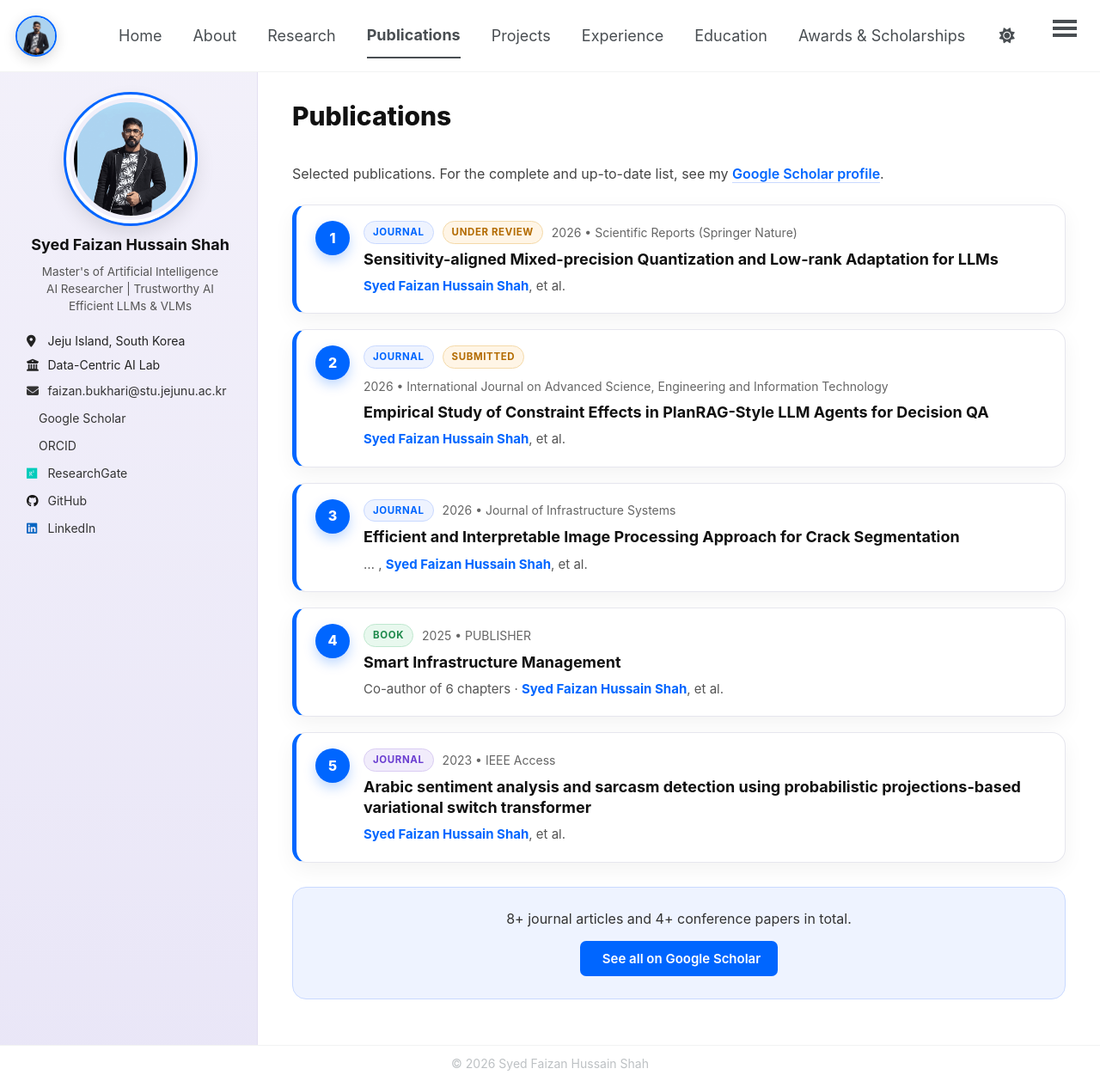
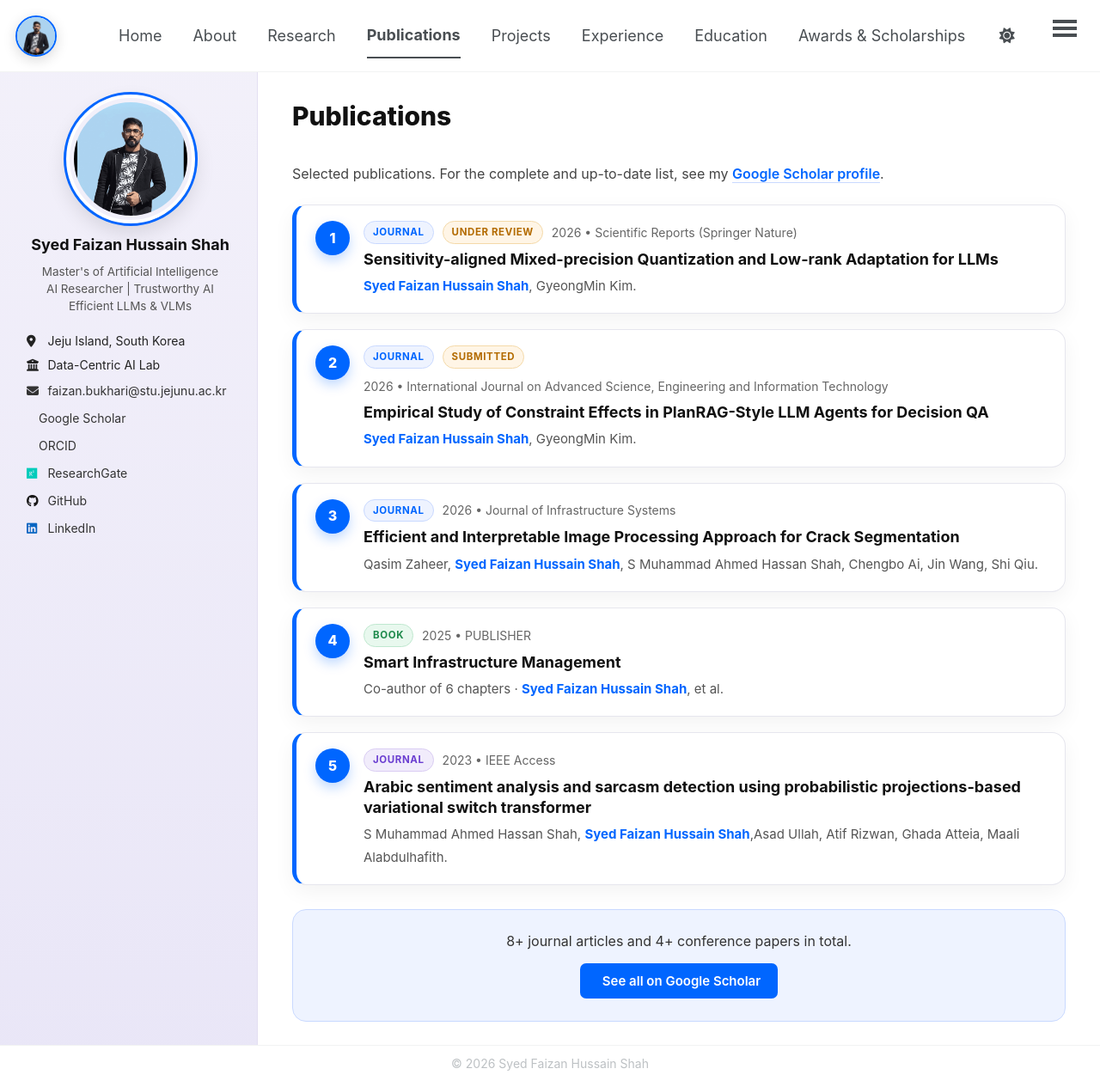
Before and after one commit to Fazi743/Fazi743.github.io, a Jekyll site: the page built from _pages/publications.html, in a window 1280 px wide and 1258 px high. Shown: the whole window at 86% size. Built offline with Jekyll 4.4.1, drawn with Linux system fonts in a browser that asks for light colours; a style sheet for code colours, icons or effects is not loaded.

Commit message:
Update publications.html

```diff
--- a/_pages/publications.html
+++ b/_pages/publications.html
@@ -19,7 +19,7 @@ author_profile: true
       <span class="pub-venue">2026 • Scientific Reports (Springer Nature)</span>
     </div>
     <h3 class="pub-title">Sensitivity-aligned Mixed-precision Quantization and Low-rank Adaptation for LLMs</h3>
-    <p class="pub-authors"><strong>Syed Faizan Hussain Shah</strong>, et al.</p>
+    <p class="pub-authors"><strong>Syed Faizan Hussain Shah</strong>, GyeongMin Kim.</p>
   </div>
 </div>
 
@@ -32,7 +32,7 @@ author_profile: true
       <span class="pub-venue">2026 • International Journal on Advanced Science, Engineering and Information Technology</span>
     </div>
     <h3 class="pub-title">Empirical Study of Constraint Effects in PlanRAG-Style LLM Agents for Decision QA</h3>
-    <p class="pub-authors"><strong>Syed Faizan Hussain Shah</strong>, et al.</p>
+    <p class="pub-authors"><strong>Syed Faizan Hussain Shah</strong>, GyeongMin Kim.</p>
   </div>
 </div>
 
@@ -44,7 +44,7 @@ author_profile: true
       <span class="pub-venue">2026 • Journal of Infrastructure Systems</span>
     </div>
     <h3 class="pub-title">Efficient and Interpretable Image Processing Approach for Crack Segmentation</h3>
-    <p class="pub-authors">… , <strong>Syed Faizan Hussain Shah</strong>, et al.</p>
+    <p class="pub-authors">Qasim Zaheer, <strong>Syed Faizan Hussain Shah</strong>, S Muhammad Ahmed Hassan Shah, Chengbo Ai, Jin Wang, Shi Qiu.</p>
   </div>
 </div>
 
@@ -68,7 +68,7 @@ author_profile: true
       <span class="pub-venue">2023 • IEEE Access</span>
     </div>
     <h3 class="pub-title">Arabic sentiment analysis and sarcasm detection using probabilistic projections-based variational switch transformer</h3>
-    <p class="pub-authors"><strong>Syed Faizan Hussain Shah</strong>, et al.</p>
+    <p class="pub-authors">S Muhammad Ahmed Hassan Shah, <strong>Syed Faizan Hussain Shah</strong>,Asad Ullah, Atif Rizwan, Ghada Atteia, Maali Alabdulhafith.</p>
   </div>
 </div>
 
```
